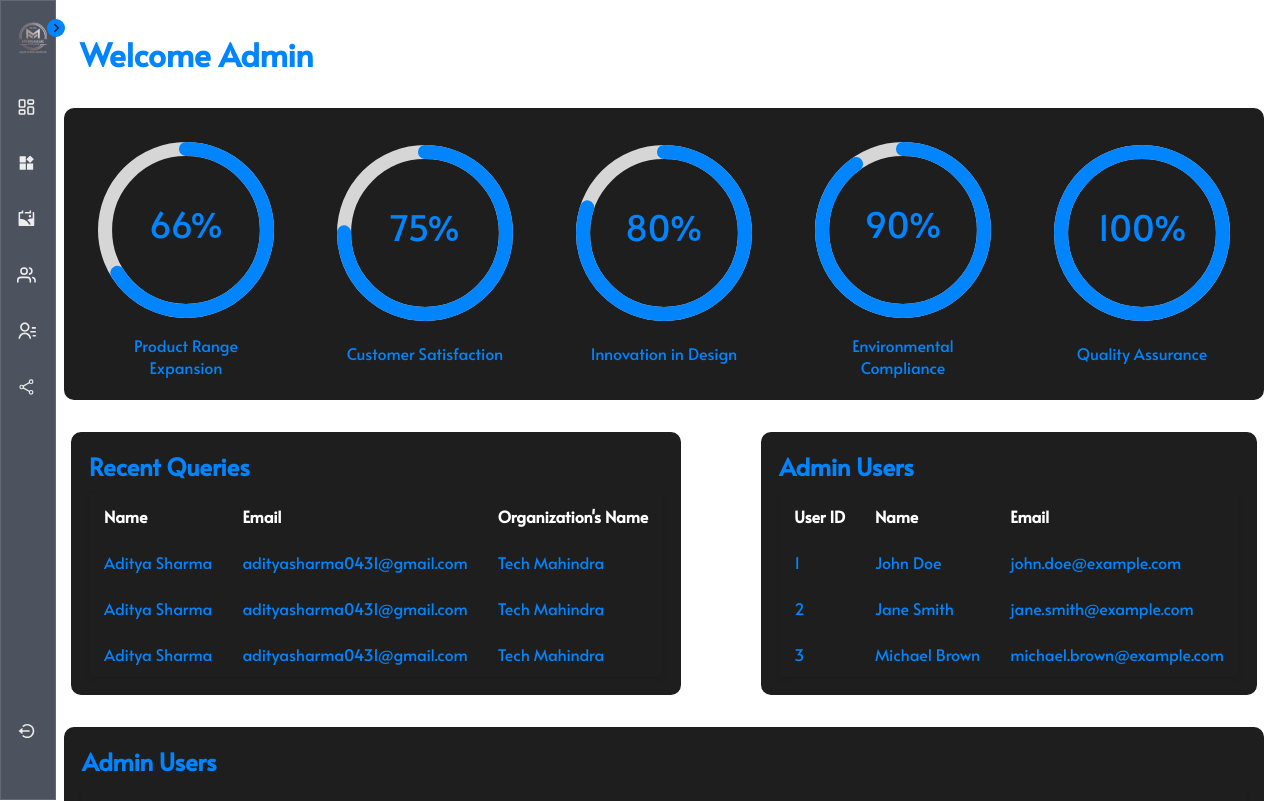
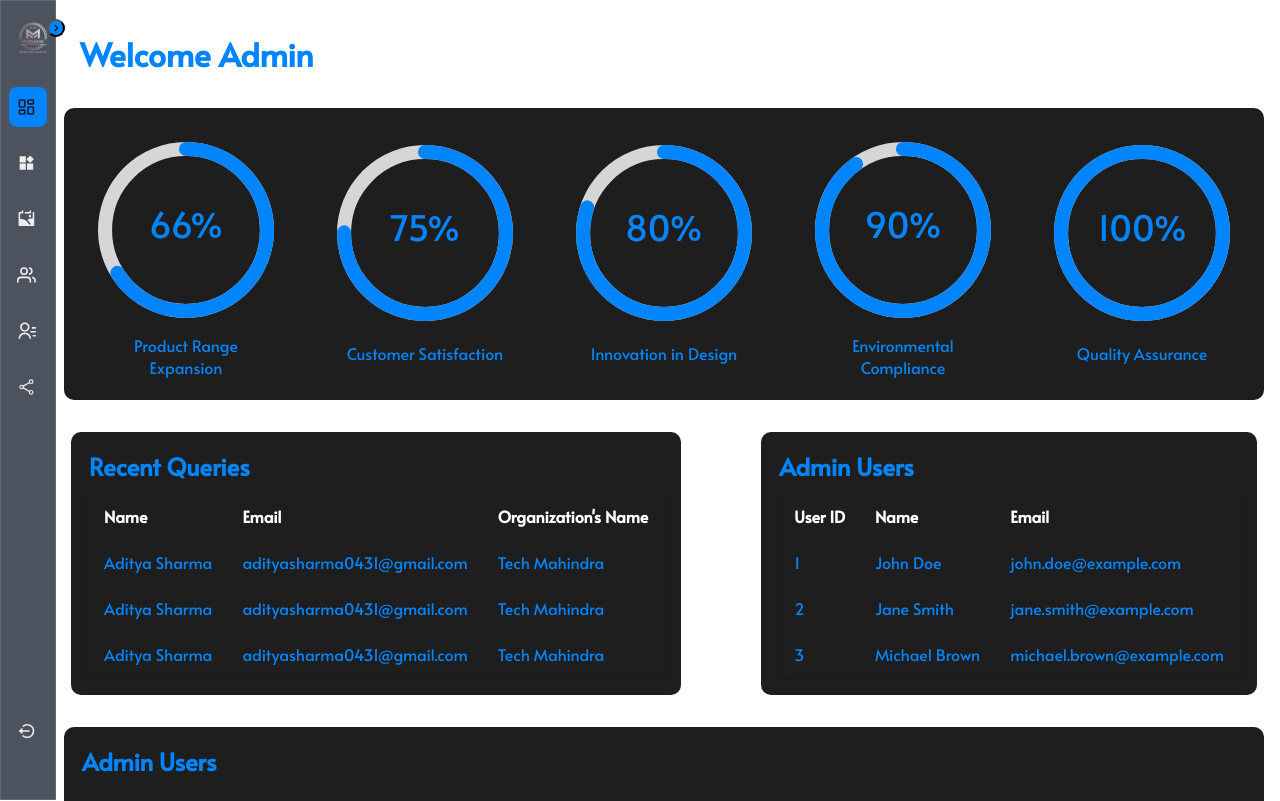
Before and after one commit to adityasharma0131/M.K-Hydraulics, a React (Vite) app in the folder client/: page /dashboard in a window 1280 px wide. Shown: the top 801 px of the page. Built offline with nearby package versions, Linux system fonts and the light colour scheme.

Commit message:
sidebar page component with active butoon to page active linking

```diff
--- a/client/src/App.jsx
+++ b/client/src/App.jsx
@@ -1,19 +1,23 @@
 import React from "react";
 import { BrowserRouter, Routes, Route } from "react-router-dom";
 import Header from "./components/Header";
+import Footer from "./components/Footer";
+import Sidebar from "./components/Sidebar";
+import ScrollToTop from "./components/ScrollToTop";
 import Home from "./pages/Home";
 import Products from "./pages/Products";
 import Gallery from "./pages/Gallery";
 import Aboutus from "./pages/Aboutus";
 import Contactus from "./pages/Contactus";
 import AdminLogin from "./pages/AdminLogin";
+import Dashboard from "./pages/Dashboard";
+import ProductOperation from "./pages/ProductOperation";
+import GalleryOperation from "./pages/GalleryOperation";
+import UserOperation from "./pages/UserOperation";
+import ContactOperation from "./pages/ContactOperation";
+import SocialOperation from "./pages/SocialOperation";
 import Error from "./pages/Error";
-import Footer from "./components/Footer";
-import ScrollToTop from "./components/ScrollToTop"; // Import the ScrollToTop component
-import Dashboard from "./pages/Dashboard";
-import Sidebar from "./components/Sidebar";
 
-// Wrapper component to include Header and Footer
 const ClientWrapper = ({ children }) => (
   <>
     <Header />
@@ -21,6 +25,7 @@ const ClientWrapper = ({ children }) => (
     <Footer />
   </>
 );
+
 const AdminWrapper = ({ children }) => (
   <>
     <Sidebar />
@@ -30,12 +35,10 @@ const AdminWrapper = ({ children }) => (
 
 const App = () => {
   return (
-    <>
     <BrowserRouter>
-        <ScrollToTop /> {/* Add ScrollToTop here */}
+      <ScrollToTop />
       <Routes>
         <Route
-            exact
           path="/"
           element={
             <ClientWrapper>
@@ -44,7 +47,6 @@ const App = () => {
           }
         />
         <Route
-            exact
           path="/products"
           element={
             <ClientWrapper>
@@ -53,7 +55,6 @@ const App = () => {
           }
         />
         <Route
-            exact
           path="/gallery"
           element={
             <ClientWrapper>
@@ -62,7 +63,6 @@ const App = () => {
           }
         />
         <Route
-            exact
           path="/about-us"
           element={
             <ClientWrapper>
@@ -71,7 +71,6 @@ const App = () => {
           }
         />
         <Route
-            exact
           path="/contact-us"
           element={
             <ClientWrapper>
@@ -80,17 +79,15 @@ const App = () => {
           }
         />
         <Route
-            exact
-            path="/products/id:"
+          path="/products/:id"
           element={
             <ClientWrapper>
-                <Contactus />
+              <Products />
             </ClientWrapper>
           }
         />
-          <Route exact path="/admin-login" element={<AdminLogin />} />
+        <Route path="/admin-login" element={<AdminLogin />} />
         <Route
-            exact
           path="/dashboard"
           element={
             <AdminWrapper>
@@ -98,11 +95,49 @@ const App = () => {
             </AdminWrapper>
           }
         />
-
-          <Route exact path="/*" element={<Error />} />
+        <Route
+          path="/product-operation"
+          element={
+            <AdminWrapper>
+              <ProductOperation />
+            </AdminWrapper>
+          }
+        />
+        <Route
+          path="/gallery-operation"
+          element={
+            <AdminWrapper>
+              <GalleryOperation />
+            </AdminWrapper>
+          }
+        />
+        <Route
+          path="/user-operation"
+          element={
+            <AdminWrapper>
+              <UserOperation />
+            </AdminWrapper>
+          }
+        />
+        <Route
+          path="/contact-operation"
+          element={
+            <AdminWrapper>
+              <ContactOperation />
+            </AdminWrapper>
+          }
+        />
+        <Route
+          path="/social-operation"
+          element={
+            <AdminWrapper>
+              <SocialOperation />
+            </AdminWrapper>
+          }
+        />
+        <Route path="/*" element={<Error />} />
       </Routes>
     </BrowserRouter>
-    </>
   );
 };
 
--- a/client/src/components/Sidebar.jsx
+++ b/client/src/components/Sidebar.jsx
@@ -1,4 +1,5 @@
-import React, { useState } from "react";
+import React, { useState, useEffect } from "react";
+import { useLocation, Link } from "react-router-dom";
 import logo from "../assets/footer-logo.png";
 import { AiFillProduct } from "react-icons/ai";
 import { RiGalleryFill } from "react-icons/ri";
@@ -10,86 +11,69 @@ import { BiChevronRight, BiLogOutCircle } from "react-icons/bi";
 
 const Sidebar = () => {
   const [isExpanded, setIsExpanded] = useState(false);
-  const [activeLink, setActiveLink] = useState("Home");
+  const [activeLink, setActiveLink] = useState("Dashboard");
+  const location = useLocation();
+
+  useEffect(() => {
+    const currentPath = location.pathname;
+    const activeItem = links.find((link) => link.link === currentPath);
+    if (activeItem) {
+      setActiveLink(activeItem.name);
+    }
+  }, [location.pathname]);
 
   const toggleSidebar = () => {
     setIsExpanded(!isExpanded);
   };
 
-  const handleLinkClick = (link) => {
-    setActiveLink(link);
-  };
+  const links = [
+    { name: "Dashboard", icon: <LuLayoutDashboard className="sidebar__icon" />, link: "/dashboard" },
+    { name: "Products", icon: <AiFillProduct className="sidebar__icon" />, link: "/product-operation" },
+    { name: "Gallery", icon: <RiGalleryFill className="sidebar__icon" />, link: "/gallery-operation" },
+    { name: "Users", icon: <FiUsers className="sidebar__icon" />, link: "/user-operation" },
+    { name: "Contact Us", icon: <RiContactsLine className="sidebar__icon" />, link: "/contact-operation" },
+    { name: "Socials", icon: <IoShareSocialOutline className="sidebar__icon" />, link: "/social-operation" },
+  ];
 
   return (
-    <div
-      className={`sidebar ${isExpanded ? "sidebar--expanded" : ""}`}
-      id="navbar"
-    >
+    <div className={`sidebar ${isExpanded ? "sidebar--expanded" : ""}`} id="navbar">
       <nav className="sidebar__nav">
         <div>
-          <a href="#" className="sidebar__logo">
+          <Link to="/" className="sidebar__logo" aria-label="M.K Hydraulics Home">
             <img src={logo} alt="Logo" className="sidebar__logo-icon" />
-            {isExpanded && (
-              <span className="sidebar__logo-text">M.K Hydraulics</span>
-            )}
-          </a>
+            {isExpanded && <span className="sidebar__logo-text">M.K Hydraulics</span>}
+          </Link>
 
-          <div
+          <button
             className={`sidebar__toggle ${isExpanded ? "rotate" : ""}`}
             id="nav-toggle"
             onClick={toggleSidebar}
+            aria-expanded={isExpanded}
+            aria-controls="navbar"
           >
             <BiChevronRight />
-          </div>
+          </button>
 
-          <ul className="sidebar__list">
-            {[
-              {
-                name: "Dashboard",
-                icon: <LuLayoutDashboard className="sidebar__icon" />,
-              },
-              {
-                name: "Products",
-                icon: <AiFillProduct className="sidebar__icon" />,
-              },
-              {
-                name: "Galllery",
-                icon: <RiGalleryFill className="sidebar__icon" />,
-              },
-              {
-                name: "Users",
-                icon: <FiUsers className="sidebar__icon" />,
-              },
-              {
-                name: "Contact Us",
-                icon: <RiContactsLine className="sidebar__icon" />,
-              },
-              {
-                name: "Socials",
-                icon: <IoShareSocialOutline className="sidebar__icon" />,
-              },
-            ].map((link) => (
-              <li key={link.name}>
-                <a
-                  href="#"
-                  className={`sidebar__link ${
-                    activeLink === link.name ? "sidebar__link--active" : ""
-                  }`}
-                  onClick={() => handleLinkClick(link.name)}
+          <ul className="sidebar__list" role="menu">
+            {links.map((link) => (
+              <li key={link.name} role="menuitem">
+                <Link
+                  to={link.link}
+                  className={`sidebar__link ${activeLink === link.name ? "sidebar__link--active" : ""}`}
+                  onClick={() => setActiveLink(link.name)}
+                  aria-current={activeLink === link.name ? "page" : undefined}
                 >
                   {link.icon}
-                  {isExpanded && (
-                    <span className="sidebar__text">{link.name}</span>
-                  )}
-                </a>
+                  {isExpanded && <span className="sidebar__text">{link.name}</span>}
+                </Link>
               </li>
             ))}
           </ul>
         </div>
-        <a href="#" className="sidebar__link">
+        <Link to="/logout" className="sidebar__link" aria-label="Logout">
           <BiLogOutCircle className="sidebar__icon" />
           {isExpanded && <span className="sidebar__text">Logout</span>}
-        </a>
+        </Link>
       </nav>
     </div>
   );
```
Lines whose indentation alone changed are shown as unchanged.
